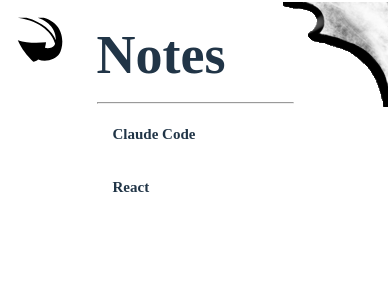
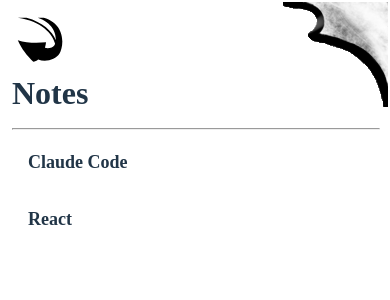
Before and after one commit to catliba/catlib.com, a React (Vite) app: page /notes in a window 390 px wide. Shown: the top 300 px of the page. Built offline with nearby package versions, Linux system fonts and the light colour scheme; a web font is replaced by a local one.

Commit message:
phone fixes

```diff
--- a/src/css/index.css
+++ b/src/css/index.css
@@ -34,4 +34,13 @@
   html, body {
     overflow-x: auto;
   }
+  /* Avoid centering layout that clips content on small screens */
+  body {
+    display: block;
+    align-items: stretch;
+    width: 100%;
+  }
+  #root {
+    width: 100%;
+  }
 }
--- a/src/css/notes.css
+++ b/src/css/notes.css
@@ -282,19 +282,50 @@
 }
 
 @media (max-width: 768px) {
+  /* Prevent any horizontal scroll inside notes views */
+  .notes,
+  .note-detail {
+    padding: 75px 12px 16px 12px; /* extra top space on mobile */
+    align-items: stretch;
+  }
+
+  /* Header size and divider width for small screens */
+  .notes-header h1 {
+    font-size: 32px;
+  }
+  hr {
+    width: 100%;
+  }
+
+  /* Container spans full width on mobile */
   .notes-dropdown-container {
     max-width: 100%;
   }
 
+  /* Bigger tap targets while staying compact */
   .notes-category-header {
     padding: 14px 16px;
   }
 
   .notes-dropdown-item {
-    padding: 10px 16px;
+    padding: 12px 16px;
+    gap: 8px;
+    display: flex;
+    align-items: center;
+  }
+
+  /* Allow titles and dates to wrap without causing overflow */
+  .note-title {
+    font-size: 16px;
+    white-space: normal;
+    word-break: break-word;
+  }
+  .note-date {
+    font-size: 12px;
+    white-space: nowrap;
   }
 
   .category-name {
-    font-size: 15px;
+    font-size: 18px;
   }
 }
```
